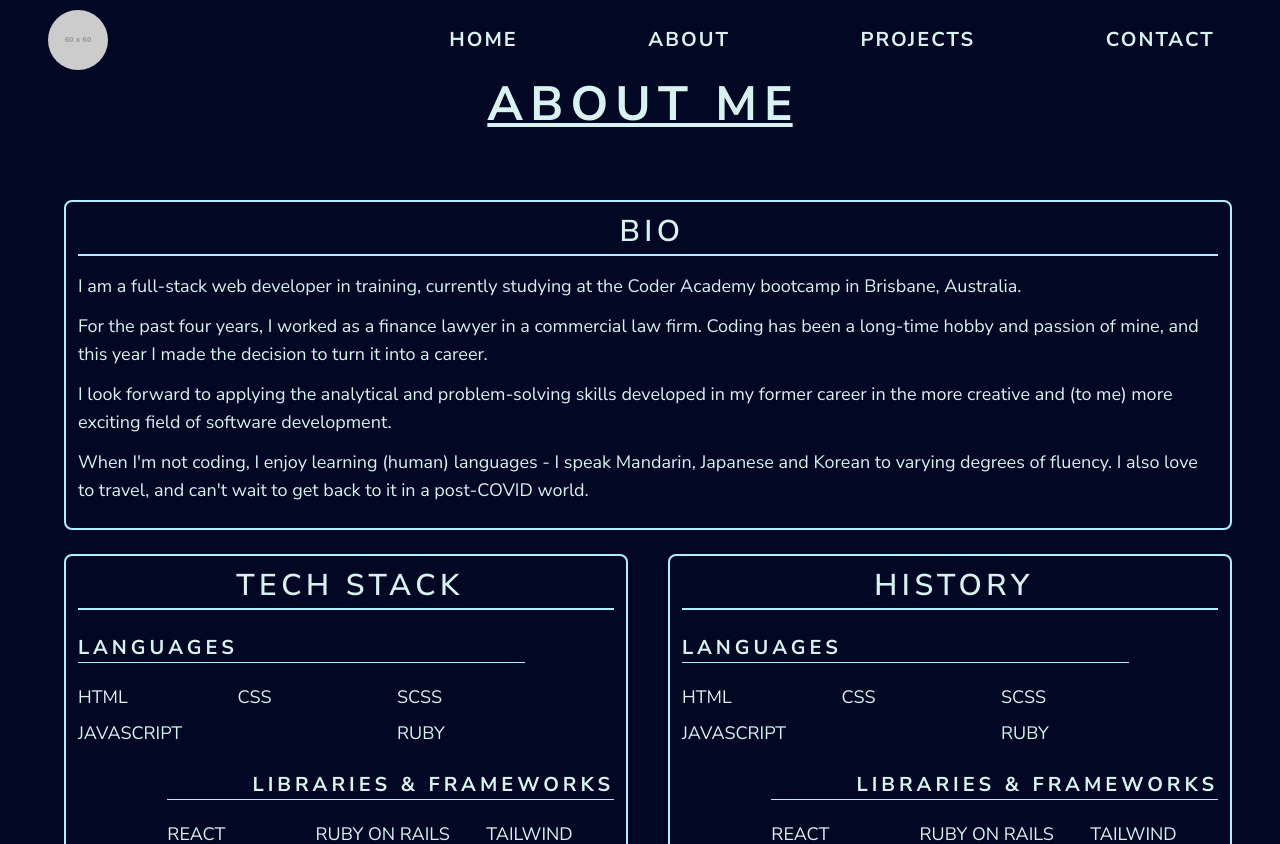
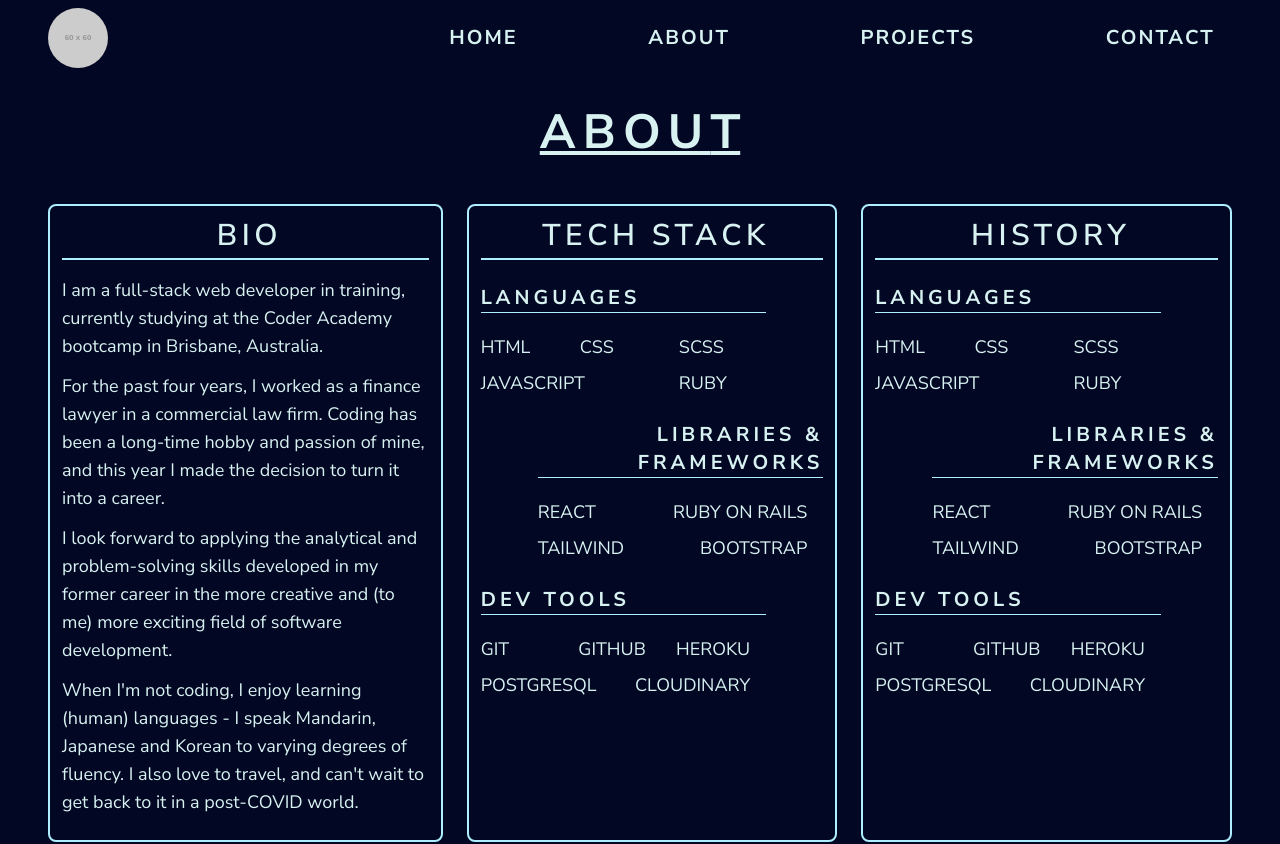
Before and after one commit to chris-kamp/portfolio-react, a React (Create React App) app: page /about in a window 1280 px wide. Shown: the top 844 px of the page. Built offline with nearby package versions, Linux system fonts and the light colour scheme.

Commit message:
implement about page layout for wide screens

```diff
--- a/src/components/about/About.js
+++ b/src/components/about/About.js
@@ -4,10 +4,12 @@ import AboutContent from "./AboutContent"
 
 const About = () => {
   return (
-    <div className="grid h-screen / grid-rows-2af">
+    <div className="grid h-screen grid-rows-2af">
       <Navbar />
-      <AboutHeading />
-      <AboutContent />
+      <div>
+        <AboutHeading />
+        <AboutContent />
+      </div>
     </div>
   )
 }
--- a/src/components/about/AboutContent.js
+++ b/src/components/about/AboutContent.js
@@ -4,13 +4,13 @@ import TechStack from "./TechStack";
 
 const AboutContent = () => {
   return (
-    <main className="flex flex-col items-center w-full px-3 lg:flex-row lg:justify-center lg:flex-wrap sm:p-12">
-      <div className="w-full max-w-2xl lg:max-w-none lg:mr-4">
+    <main className="flex flex-col items-center w-full px-3 lg:flex-row lg:justify-center lg:flex-wrap xl:flex-nowrap sm:px-12 xl:items-stretch">
+      <div className="w-full max-w-2xl lg:max-w-none xl:max-w-2xl xl:w-4/12 lg:mr-4 xl:mr-0">
         <Card heading="BIO">
           <Bio />
         </Card>
       </div>
-      <div className="flex flex-col items-center w-full lg:flex-row">
+      <div className="flex flex-col items-center w-full lg:flex-row xl:w-8/12">
         <Card heading="TECH STACK" middle={true}>
           <TechStack />
         </Card>
--- a/src/components/about/AboutHeading.js
+++ b/src/components/about/AboutHeading.js
@@ -2,7 +2,7 @@ const AboutHeading = () => {
   return (
     <>
       {/* Span with tracking-normal removes trailing underline caused by letter spacing */}
-      <h1 className="text-3xl xs:text-4xl sm:text-5xl font-bold text-center underline text-light tracking-2xwide mb-6">ABOUT M<span className="tracking-normal">E</span></h1>
+      <h1 className="mt-4 mb-6 text-3xl font-bold text-center underline xs:text-4xl sm:text-5xl text-light tracking-2xwide sm:mt-7 sm:mb-9 lg:mb-12 lg:mt-10">ABOU<span className="tracking-normal">T</span></h1>
     </>
   )
 }
--- a/src/components/about/BioPara.js
+++ b/src/components/about/BioPara.js
@@ -1,6 +1,6 @@
 const BioPara = (props) => {
   return (
-    <p className="mb-3 text-sm xs:text-base sm:text-lg leading-tight xs:leading-snug text-light">
+    <p className="mb-3 text-sm leading-tight xs:text-base sm:text-lg xs:leading-snug text-light">
       {props.children}
     </p>
   )
--- a/src/components/about/Card.js
+++ b/src/components/about/Card.js
@@ -1,6 +1,6 @@
 const Card = ({heading, middle, ...props}) => {
   return (
-    <article className={`w-full max-w-2xl lg:max-w-none lg:ml-4 p-3 ${middle && "lg:mx-6 2xl:mx-12"} mb-6 border-2 rounded-lg border-primary lg:h-full`}>
+    <article className={`w-full max-w-2xl lg:max-w-none lg:ml-4 p-3 ${middle && "lg:mx-6 xl:mx-6"} xl:mx-0 mb-6 border-2 rounded-lg border-primary lg:h-full xl:mb-0`}>
       <h2 className="pb-1 pl-2 mb-4 text-xl font-semibold text-center border-b-2 xs:text-2xl sm:text-3xl text-light tracking-2xwide border-primary">{heading}</h2>
       {props.children}
     </article>
--- a/src/components/about/TechStackSection.js
+++ b/src/components/about/TechStackSection.js
@@ -1,5 +1,3 @@
-import TechStackItem from "./TechStackItem"
-
 const TechStackSection = ({posStart, heading, ...props}) => {
   return (
     <div className={`flex mt-4 ${posStart ? "justify-start" : "justify-end"}`}>
--- a/src/components/nav/NavItem.js
+++ b/src/components/nav/NavItem.js
@@ -2,7 +2,7 @@ import { Link } from "react-router-dom";
 
 const NavItem = ({text, destination}) => {
   return (
-    <li className="flex-shrink-0 hidden h-full p-2 overflow-hidden flex-grow-1 sm:block">
+    <li className="flex-shrink-0 hidden h-full px-2 overflow-hidden flex-grow-1 sm:block">
       <Link
         to={destination}
         href="#"
--- a/src/components/nav/Navbar.js
+++ b/src/components/nav/Navbar.js
@@ -2,7 +2,7 @@ import NavItem from "./NavItem"
 
 const Navbar = () => {
   return (
-    <nav className="flex justify-between h-20 text-xl font-bold text-light">
+    <nav className="flex justify-between pt-2 text-xl font-bold text-light">
       <div className="flex items-center w-32 ml-3 sm:ml-12 min-w-max">
         <img
           src="https://via.placeholder.com/60"
```
